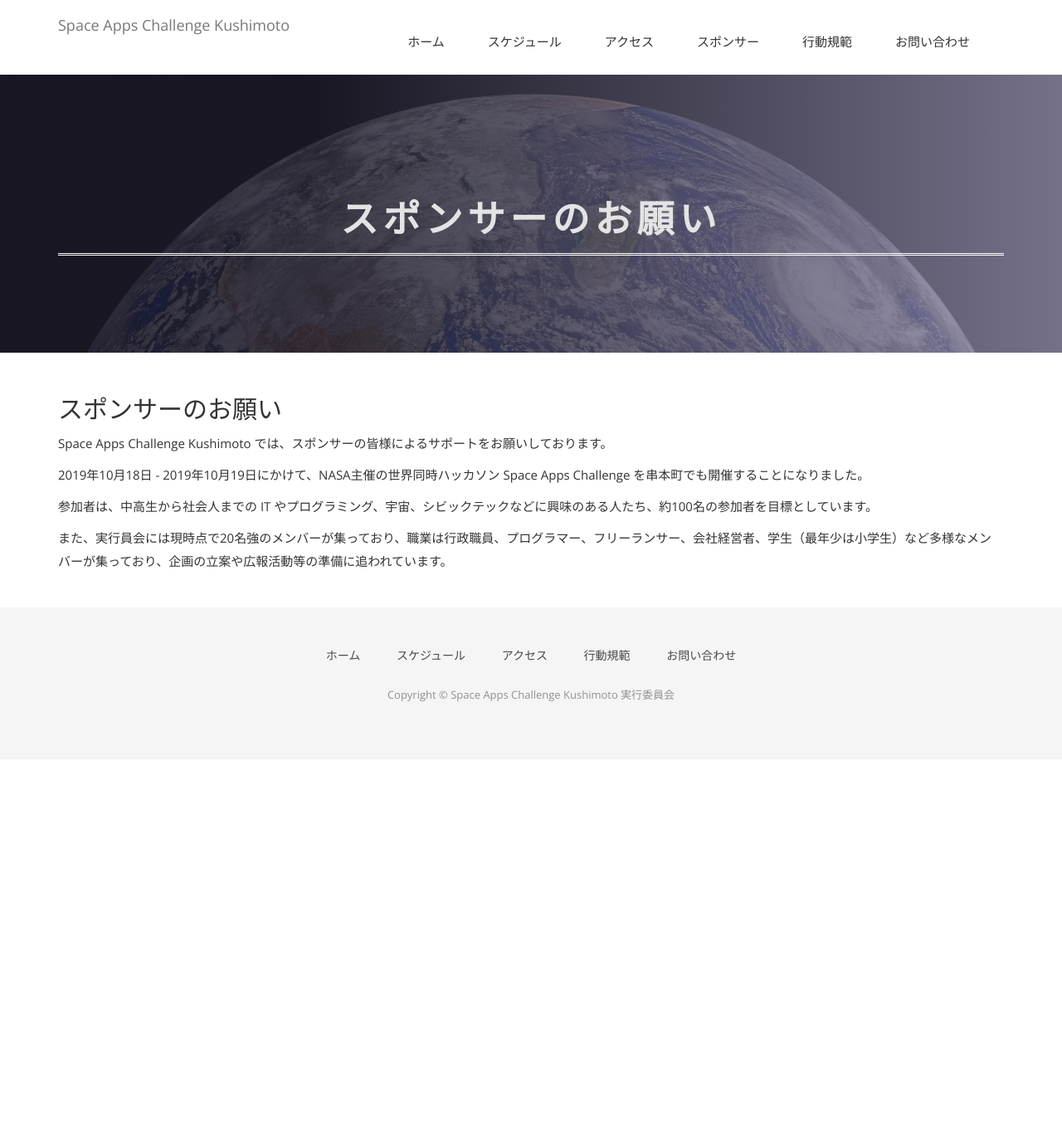
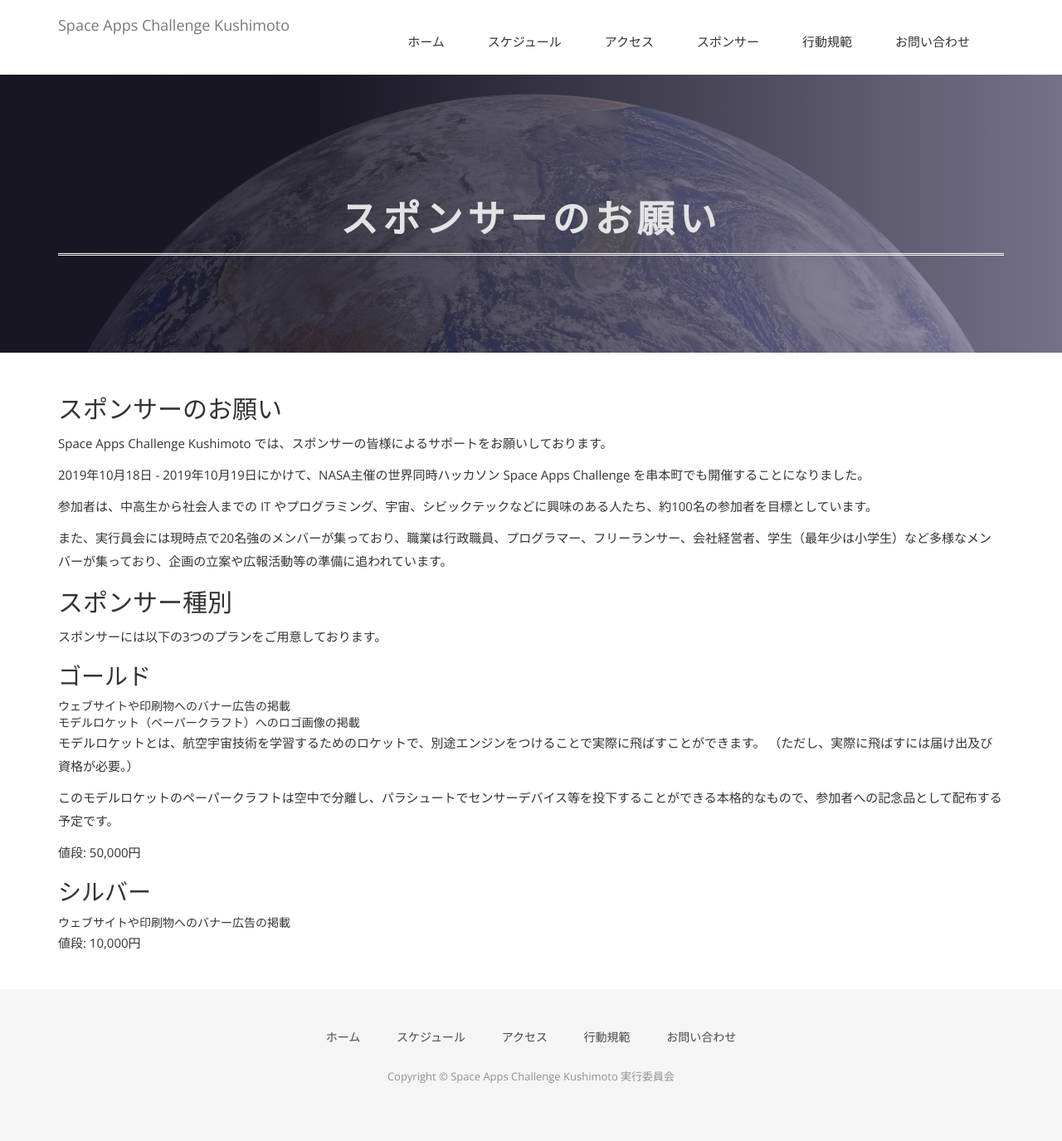
Before and after one commit to naogify/space-apps-kushimoto.github.io, a Jekyll site: the page built from sponsor.md, in a window 1280 px wide. Shown: the whole page at 83% size. Built offline with Jekyll 4.4.1, drawn with Linux system fonts in a browser that asks for light colours; nearby versions of some CDN libraries; some web fonts are replaced; before the commit the page ends 915 px from its top, so only the background shows below that.

```diff
--- a/sponsor.md
+++ b/sponsor.md
@@ -13,3 +13,25 @@
 参加者は、中高生から社会人までの IT やプログラミング、宇宙、シビックテックなどに興味のある人たち、約100名の参加者を目標としています。
 
 また、実行員会には現時点で20名強のメンバーが集っており、職業は行政職員、プログラマー、フリーランサー、会社経営者、学生（最年少は小学生）など多様なメンバーが集っており、企画の立案や広報活動等の準備に追われています。
+
+## スポンサー種別
+
+スポンサーには以下の3つのプランをご用意しております。
+
+### ゴールド
+
+* ウェブサイトや印刷物へのバナー広告の掲載
+* モデルロケット（ペーパークラフト）へのロゴ画像の掲載
+
+モデルロケットとは、航空宇宙技術を学習するためのロケットで、別途エンジンをつけることで実際に飛ばすことができます。
+（ただし、実際に飛ばすには届け出及び資格が必要。）
+
+このモデルロケットのペーパークラフトは空中で分離し、パラシュートでセンサーデバイス等を投下することができる本格的なもので、参加者への記念品として配布する予定です。
+
+値段: 50,000円
+
+### シルバー
+
+* ウェブサイトや印刷物へのバナー広告の掲載
+
+値段: 10,000円
```
Also changed, not shown: other parts of sponsor.md (+1 -1 lines).
